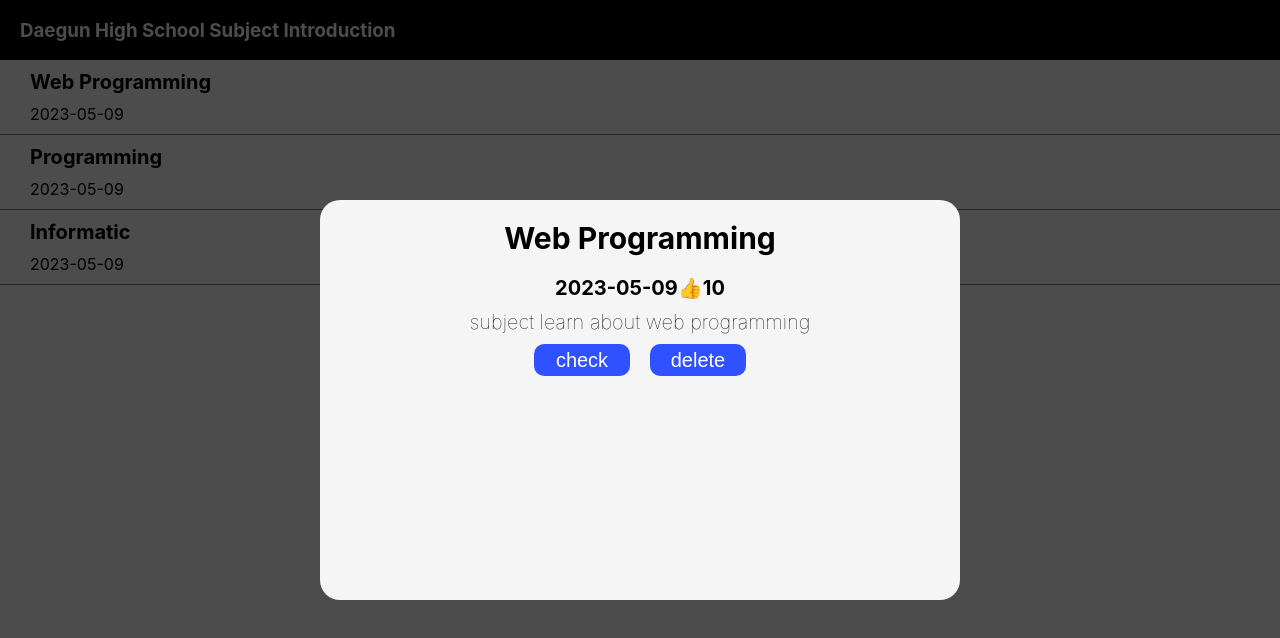
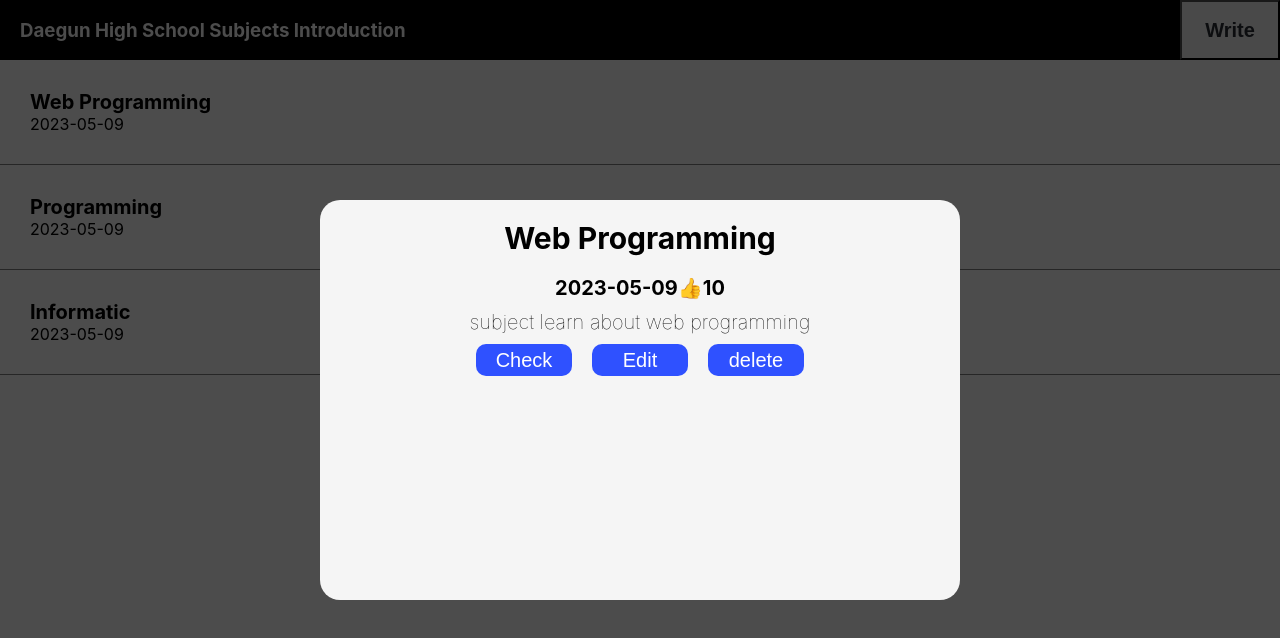
Before and after one commit to 2ssunny/gongdong_web, a React (Create React App) app in the folder React/blog/: page / in a window 1280 px wide. Both pictures are taken after a click on the element "Web Programming". Shown: the top 638 px of the page. Built offline with nearby package versions, Linux system fonts and the light colour scheme.

Commit message:
feat: add writing contents

```diff
--- a/React/blog/src/App.css
+++ b/React/blog/src/App.css
@@ -1,32 +1,31 @@
 div {
   box-sizing: border-box;
 }
-
 .black-nav {
-  display: flex;
+  display: grid;
+  grid-template-columns: 1fr 100px;
   background: black;
   width: 100%;
-  color: white;
+  color: rgb(255, 255, 255);
   padding-left: 20px;
 }
-
 .list {
+  padding-top: 20px;
+  padding-bottom: 20px;
   padding-left: 20px;
   text-align: left;
   border-bottom: 1px solid gray;
 }
-
 .title {
   font-size: 20px;
-  padding: 10px;
+  padding-left: 10px;
+  padding-top: 10px;
   font-weight: bold;
 }
-
 .contents {
   padding-left: 10px;
   padding-bottom: 10px;
 }
-
 .modal {
   position: absolute;
   top: 0px;
@@ -75,3 +74,17 @@ div {
   color: white;
   margin: 10px;
 }
+.modify-content {
+  width: 100%;
+  height: 80%;
+}
+.write-button {
+  background-color: whitesmoke;
+  font-size: 20px;
+  font-weight: bold;
+  color: #282c34;
+}
+.write-content {
+  display: grid;
+  grid-template-columns: 80px 1fr;
+}
--- a/React/blog/src/App.js
+++ b/React/blog/src/App.js
@@ -5,13 +5,22 @@ import data from "./data.js";
 function App() {
   let [datas, setDatas] = useState(data);
   let [modal, setModal] = useState(false);
+  let [write, setWrite] = useState(false);
   let [index, setIndex] = useState(0);
-
   return (
     <div>
       <div className="black-nav">
-        <h3>Daegun High School Subject Introduction</h3>
+        <h3>Daegun High School Subjects Introduction</h3>
+        <button
+          className="write-button"
+          onClick={() => {
+            setWrite(true);
+          }}
+        >
+          Write
+        </button>
       </div>
+
       {datas.map(function (row, i) {
         return (
           <div className="list">
@@ -28,6 +37,15 @@ function App() {
           </div>
         );
       })}
+
+      {write ? (
+        <Write setWrite={setWrite} datas={datas} setDatas={setDatas}>
+          Write
+        </Write>
+      ) : (
+        ""
+      )}
+
       {modal ? (
         <Modal
           modal={modal}
@@ -43,7 +61,52 @@ function App() {
   );
 }
 
+function Write(props) {
+  let [title, setTitle] = useState("");
+  let [contents, setContents] = useState("");
+  return (
+    <div className="modal">
+      <div className="modal-body">
+        <div className="modal-title">Write</div>
+        <div className="write-content">
+          <span>Title</span>
+          <input
+            type="text"
+            onChange={(e) => {
+              setTitle(e.target.value);
+            }}
+          ></input>
+          <span>Contents</span>
+          <textarea
+            onChange={(e) => {
+              setContents(e.target.value);
+            }}
+          ></textarea>
+        </div>
+        <button
+          className="modal-button"
+          onClick={() => {
+            let data = {
+              title: title,
+              date: "2023-05-16",
+              content: contents,
+              like: 0,
+            };
+            let copy = [...props.datas];
+            copy.unshift(data);
+            props.setDatas(copy);
+            props.setWrite(false);
+          }}
+        >
+          Check
+        </button>
+      </div>
+    </div>
+  );
+}
 function Modal(props) {
+  let [modify, setModify] = useState(false);
+  let [contents, setContents] = useState("");
   return (
     <div className="modal">
       <div className="modal-body">
@@ -53,7 +116,21 @@ function Modal(props) {
           <span>👍</span>
           <span>{props.datas[props.index].like}</span>
         </div>
-        <div className="modal-contents">{props.datas[props.index].content}</div>
+        {modify ? (
+          <div className="modal-contents">
+            <textarea
+              className="modify-content"
+              onChange={(e) => {
+                setContents(e.target.value);
+              }}
+              value={contents}
+            />
+          </div>
+        ) : (
+          <div className="modal-contents">
+            {props.datas[props.index].content}
+          </div>
+        )}
 
         <button
           className="modal-button"
@@ -61,7 +138,22 @@ function Modal(props) {
             props.modal ? props.setModal(false) : props.setModal(true);
           }}
         >
-          check
+          Check
+        </button>
+        <button
+          className="modal-button"
+          onClick={() => {
+            setModify(!modify);
+            if (modify) {
+              let copy = [...props.datas];
+              copy[props.index].content = contents;
+              props.setDatas(copy);
+            } else {
+              setContents(props.datas[props.index].content);
+            }
+          }}
+        >
+          {modify ? "Save" : "Edit"}
         </button>
         <button
           className="modal-button"
```
Also changed, not shown: 14 other files (tests, documents, lock files or other folders).
